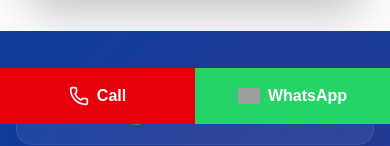
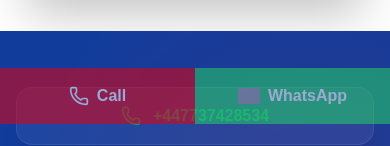
Before and after one commit to osamaabbadi123456/birmingham-mobile-tyres, a Next.js app: page / in a window 390 px wide. Shown: the part 720-866 px from the top of the page. Built offline with nearby package versions, Linux system fonts and the light colour scheme; grey boxes are pictures that could not be loaded.

Commit message:
update phone number add click-to-call banners and sticky CTAd

```diff
--- a/app/page.tsx
+++ b/app/page.tsx
@@ -241,11 +241,18 @@
         </div>
 
         <div className="max-w-5xl mx-auto px-4 sm:px-6 pb-8">
-          <img
-            src="/images/birmingham-poster.jpeg"
-            alt="Birmingham Mobile Tyres 24/7 emergency tyre service"
-            className="w-full h-auto rounded-2xl shadow-2xl border border-gray-200"
-          />
+          <a
+            href={whatsappLink}
+            target="_blank"
+            rel="noopener noreferrer"
+            className="block"
+          >
+            <img
+              src="/images/birmingham-poster.jpeg"
+              alt="Birmingham Mobile Tyres 24/7 emergency tyre service"
+              className="w-full h-auto rounded-2xl shadow-2xl border border-gray-200"
+            />
+          </a>
         </div>
       </section>
 
@@ -889,7 +896,7 @@
       <div className="fixed bottom-0 left-0 right-0 z-50 grid grid-cols-2 md:hidden">
         <a
           href={`tel:${phoneNumber}`}
-          className="bg-red-600 text-white py-4 flex items-center justify-center gap-2 font-black"
+          className="bg-red-600 text-white py-4 flex items-center justify-center gap-2 font-black animate-pulse"
         >
           <Phone size={20} />
           Call
@@ -899,7 +906,7 @@
           href={whatsappLink}
           target="_blank"
           rel="noopener noreferrer"
-          className="bg-[#25D366] text-white py-4 flex items-center justify-center gap-2 font-black"
+          className="bg-[#25D366] text-white py-4 flex items-center justify-center gap-2 font-black animate-pulse"
         >
           <img
             src="https://upload.wikimedia.org/wikipedia/commons/6/6b/WhatsApp.svg"
```
